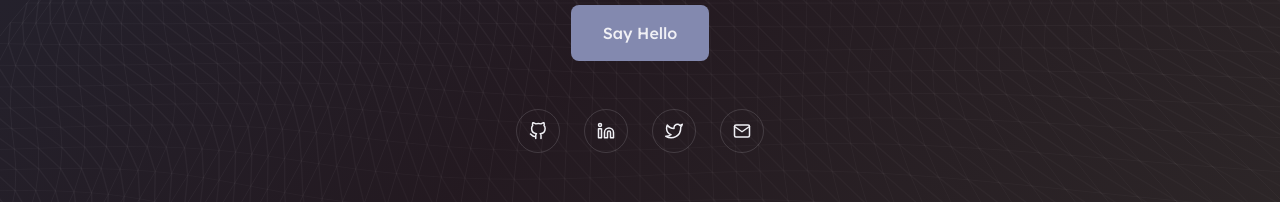
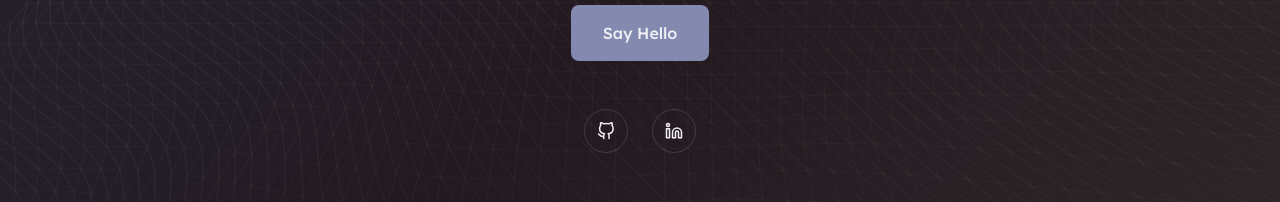
Before and after one commit to MuftiFaris/Porto, a React (Vite) app: page / in a window 1280 px wide. Shown: the part 3370-3572 px from the top of the page. Built offline with nearby package versions, Linux system fonts and the light colour scheme.

Commit message:
fix: remove mailto CTA and unused icon imports

```diff
--- a/src/components/Contact.tsx
+++ b/src/components/Contact.tsx
@@ -1,13 +1,11 @@
-import { FiGithub, FiLinkedin, FiTwitter, FiMail } from "react-icons/fi";
+import { FiGithub, FiLinkedin } from "react-icons/fi";
 import Reveal from "./Reveal";
 import WaveBackground from "./WaveBackground";
 import { colors, withAlpha } from "../lib/colors";
 
 const socials = [
-  { icon: FiGithub, label: "GitHub", href: "https://github.com/yourusername" },
-  { icon: FiLinkedin, label: "LinkedIn", href: "https://linkedin.com/in/yourusername" },
-  { icon: FiTwitter, label: "Twitter", href: "https://twitter.com/yourusername" },
-  { icon: FiMail, label: "Email", href: "mailto:you@example.com" },
+  { icon: FiGithub, label: "GitHub", href: "https://github.com/MuftiFaris" },
+  { icon: FiLinkedin, label: "LinkedIn", href: "https://www.linkedin.com/in/mufti-faris/" }
 ];
 
 export default function Contact() {
@@ -44,7 +42,9 @@ export default function Contact() {
           </p>
 
           <a
-            href="mailto:you@example.com"
+            href="https://www.linkedin.com/in/mufti-faris/"
+            target="_blank"
+            rel="noopener noreferrer"
             className="inline-flex px-8 py-4 rounded-lg font-medium bg-[hsl(232,22%,60%)] text-[hsl(240,23%,5%)] hover:bg-[hsl(25,22%,60%)] transition-all duration-300 mb-12"
           >
             Say Hello
```
